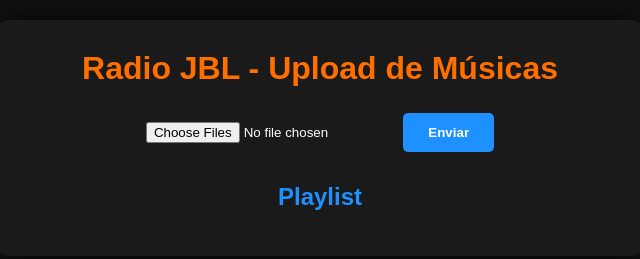
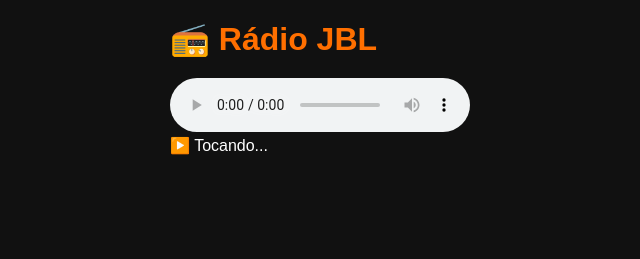
Before and after one commit to iagoh3041-design/radio-upload, a plain HTML site: page index.html in a window 1280 px wide. Shown: the whole page, without its empty margins (320-960 px from the left). Drawn offline with Linux system fonts and the light colour scheme.

Commit message:
Atualizar o index.html

```diff
--- a/index.html
+++ b/index.html
@@ -1,23 +1,18 @@
 <!DOCTYPE html>
 <html lang="pt-BR">
 <head>
-  <meta charset="UTF-8">
-  <meta name="viewport" content="width=device-width, initial-scale=1.0">
-  <title>Radio JBL - Funcional</title>
-  <link rel="stylesheet" href="style.css">
+<meta charset="UTF-8">
+<title>📻 Rádio JBL</title>
+<link rel="stylesheet" href="style.css">
 </head>
 <body>
-  <div class="container">
-    <h1>Radio JBL - Upload de Músicas</h1>
-    <form id="uploadForm">
-      <input type="file" id="arquivos" multiple accept="audio/*" required>
-      <button type="submit">Enviar</button>
-    </form>
-    <div id="resultado"></div>
-    <h2>Playlist</h2>
-    <div id="listaArquivos" class="playlist"></div>
-  </div>
 
-  <script src="script.js"></script>
+<div class="radio">
+    <h1>📻 Rádio JBL</h1>
+    <audio id="player" controls autoplay></audio>
+    <p id="now">▶️ Tocando...</p>
+</div>
+
+<script src="script.js"></script>
 </body>
 </html>
```
